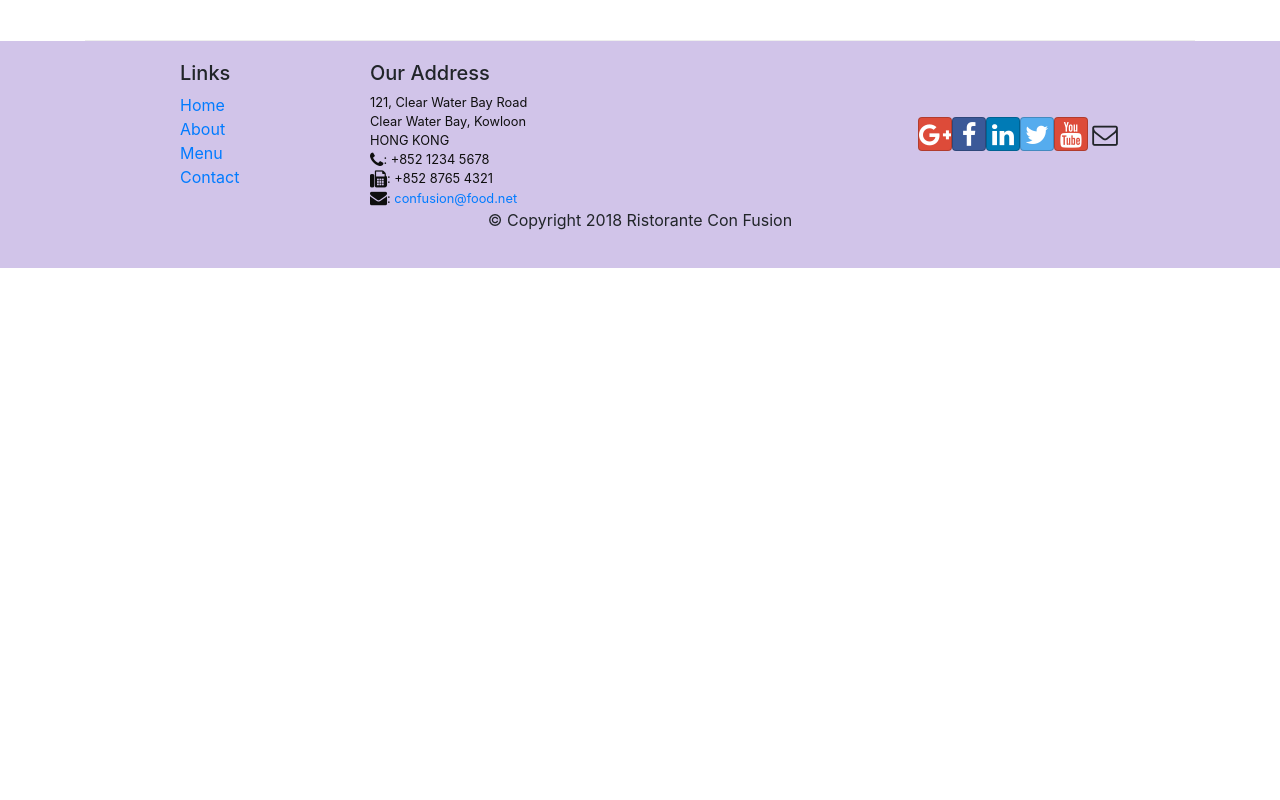
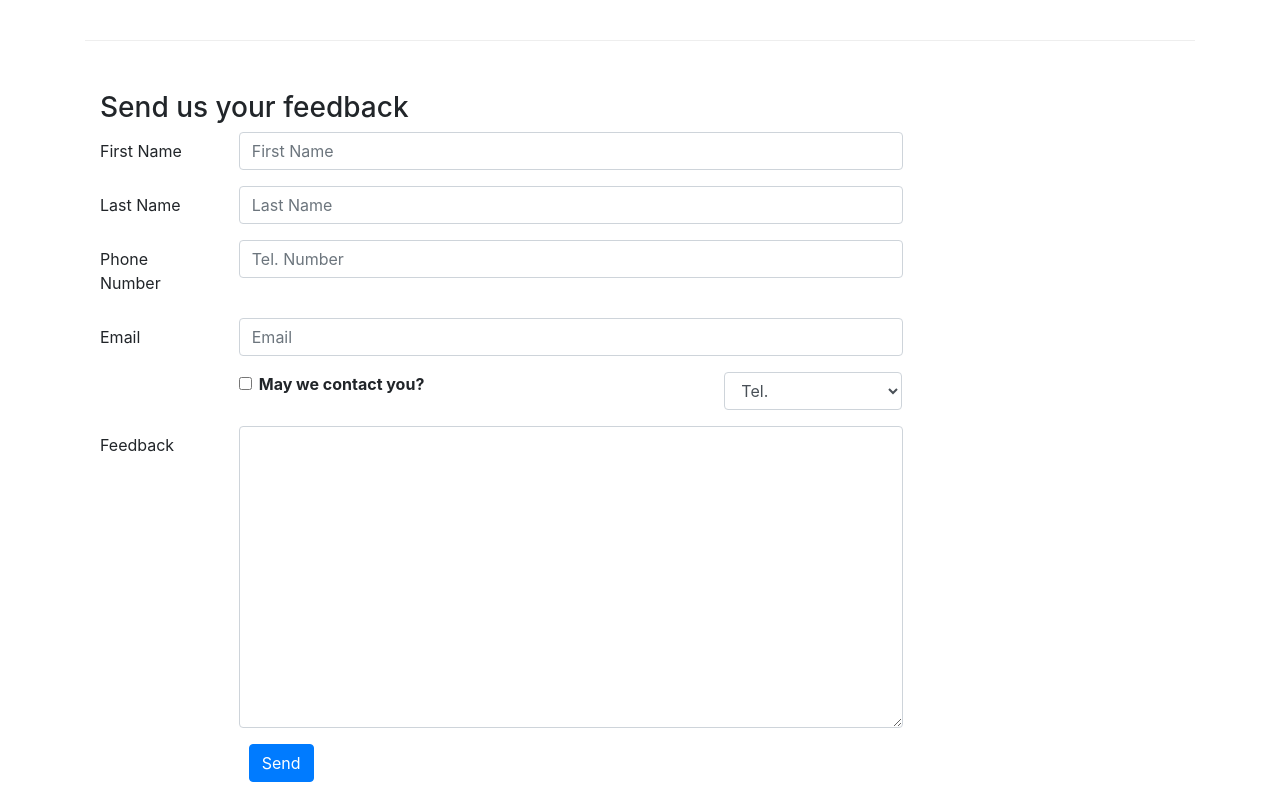
Before and after one commit to SofiiaChaban/ReactAppCourse, a React (Create React App) app: page /contactus in a window 1280 px wide. Shown: the part 840-1640 px from the top of the page. Before the commit the page ends 1108 px from the top, so only its background shows below. Built offline with nearby package versions, Linux system fonts and the light colour scheme.

Commit message:
controlled form added

```diff
--- a/src/components/ContactComponent.js
+++ b/src/components/ContactComponent.js
@@ -1,8 +1,43 @@
-import React from 'react';
-import {Breadcrumb , BreadcrumbItem} from "reactstrap"
+import React, {Component} from 'react';
+import {Breadcrumb , BreadcrumbItem, Button, Form, FormGroup,Label,Input, Col, FormFeedback} from "reactstrap"
 import {Link} from "react-router-dom"
 
-function Contact(props) {
+class Contact extends Component{
+
+    constructor(props){
+        super(props);
+
+        this.state={
+            firstname:'',
+            lastname:'',
+            telnum:'',
+            email:'',
+            agree:false,
+            contactType: 'Tel.',
+            message:''
+        }
+        this.handleInputChange=this.handleInputChange.bind(this);
+        this.handleSubmitChange=this.handleSubmitChange.bind(this);
+    }
+
+    handleInputChange(event){
+        const target = event.target;
+        const value= target.type === 'checkbox' ? target.checked: target.value;
+        const name = target.name;
+
+        this.setState({
+            [name]: value
+        });
+
+    }
+
+    handleSubmitChange(event){
+        console.log("Current state is" +JSON.stringify(this.state));
+        alert("Current state is" +JSON.stringify(this.state));
+        event.preventDefault();
+    }
+
+    render(){
         return(
             <div className="container">
                 <div className="row">
@@ -43,8 +78,90 @@
                         </div>
                     </div>
                 </div>
+                <div className="row row-content">
+                    <div className="col-12">
+                        <h3>Send us your feedback</h3>
+                    </div>
+                    <div className="col-12 col-md-9">
+                        <Form onSubmit={this.handleSubmitChange}>
+                            <FormGroup row>
+                                <Label htmlFor="firstname" md={2}>First Name</Label>
+                                <Col md={10}>
+                                    <Input type="text" id="firstname" name="firstname"
+                                    placeholder="First Name"
+                                    value={this.state.firstname}
+                                    onChange={this.handleInputChange}></Input>
+                                </Col>
+                            </FormGroup>
+                            <FormGroup row>
+                                <Label htmlFor="lastname" md={2}>Last Name</Label>
+                                <Col md={10}>
+                                    <Input type="text" id="lastname" name="lastname"
+                                    placeholder="Last Name"
+                                    value={this.state.lastname}
+                                    onChange={this.handleInputChange}></Input>
+                                </Col>
+                            </FormGroup>
+                            <FormGroup row>
+                                <Label htmlFor="telnum" md={2}>Phone Number</Label>
+                                <Col md={10}>
+                                    <Input type="tel" id="telnum" name="telnum"
+                                    placeholder="Tel. Number"
+                                    value={this.state.telnum}
+                                    onChange={this.handleInputChange}></Input>
+                                </Col>
+                            </FormGroup>
+                            <FormGroup row>
+                                <Label htmlFor="email" md={2}>Email</Label>
+                                <Col md={10}>
+                                    <Input type="email" id="email" name="email"
+                                    placeholder="Email"
+                                    value={this.state.email}
+                                    onChange={this.handleInputChange}></Input>
+                                </Col>
+                            </FormGroup>
+                            <FormGroup row>
+                                <Col md={{size:6,offset:2}}>
+                                    <FormGroup check>
+                                        <Label check>
+                                            <Input type="checkbox" name="agree"
+                                            checked={this.state.agree}
+                                            onChange={this.handleInputChange}/> {' '}
+                                            <strong>May we contact you?</strong>
+                                        </Label>
+                                    </FormGroup>
+                                </Col>
+                                <Col md={{size:3,offset:1}}>
+                                    <Input type="select" name="contactType"
+                                    value={this.state.contactType}
+                                    onChange={this.handleInputChange}>
+                                     <option>Tel.</option>
+                                     <option>Email</option>
+                                    </Input>
+                                </Col>
+                            </FormGroup>
+                            <FormGroup row>
+                                <Label htmlFor="message" md={2}>Feedback</Label>
+                                <Col md={10}>
+                                    <Input type="textarea" id="message" name="message"
+                                    rows="12"
+                                    value={this.state.message}
+                                    onChange={this.handleInputChange}></Input>
+                                </Col>
+                            </FormGroup>
+                            <FormGroup>
+                                <Col md={{size:10,offset:2}}>
+                                    <Button type="submit" color="primary">
+                                        Send
+                                    </Button>
+                                </Col>
+                            </FormGroup>
+                        </Form>
+                    </div>
+                </div>
             </div>
         );
     }
+}
 
 export default Contact;
```
Lines whose indentation alone changed are shown as unchanged.
